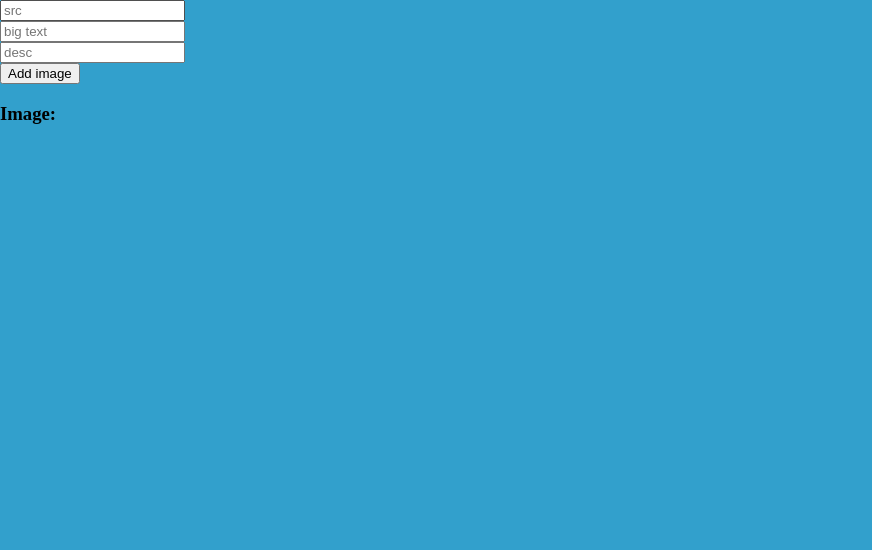
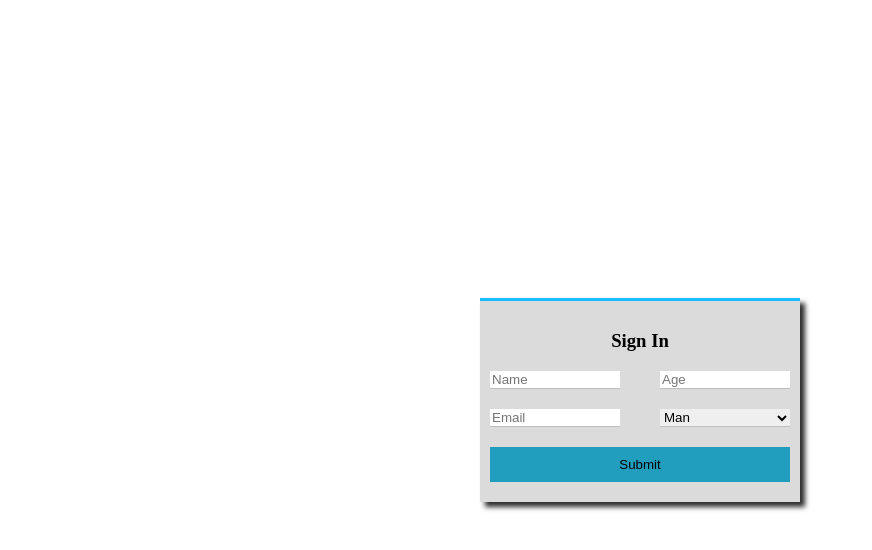
Before and after one commit to First-HoWL/React-Class, a React (Create React App) app: page / in a window 1280 px wide. Shown: the top 550 px of the page, without its empty margins (0-872 px from the left). Built offline with nearby package versions, Linux system fonts and the light colour scheme.

Commit message:
create register form

```diff
--- a/src/App.js
+++ b/src/App.js
@@ -1,113 +1,13 @@
 import { useState } from "react";
 import "./styles.css";
 
-function PersonalSite({ profile }) {
-  return (
-    <>
-      <h3>
-        {profile.firstName} {profile.secName} {profile.surName}
-      </h3>
-      <h4>{profile.phone}</h4>
-      <h4>{profile.email}</h4>
-      <h4>{profile.adress}</h4>
-      <h4>{profile.workExperience}</h4>
-      <h4>{profile.skills}</h4>
-      <img src={profile.img}></img>
-    </>
-  );
-}
-
-function ThemeSwitch({ onClick }) {
-  const [ispressed, setIsPressed] = useState(true);
-  return (
-    <div
-      onClick={() => {
-        setIsPressed(ispressed ? false : true);
-        onClick(ispressed);
-      }}
-      className={ispressed ? "radButton" : "radButton on"}
-    >
-      <div className="circleBtn"></div>
-    </div>
-  );
-}
-
-function PageButton({ onClick, message, active }) {
-  return (
-    <button onClick={onClick} className={active ? "active" : ""}>
-      {message}
-    </button>
-  );
-}
-
-function PagesSwitch({ onChange, activePage }) {
-  return (
-    <>
-      <div className="navBar">
-        <PageButton
-          onClick={() => onChange(1)}
-          active={activePage == 1}
-          message="First"
-        />
-        <PageButton
-          onClick={() => onChange(2)}
-          active={activePage == 2}
-          message="Seccond"
-        />
-        <PageButton
-          onClick={() => onChange(3)}
-          active={activePage == 3}
-          message="Third"
-        />
-      </div>
-    </>
-  );
-}
-
-function PagesWindow() {
-  const [activePage, setActivePage] = useState(1);
-  return (
-    <>
-      <PagesSwitch
-        onChange={(num) => setActivePage(num)}
-        activePage={activePage}
-      />
-      {activePage == 1 ? (
-        <FirstPage />
-      ) : activePage == 2 ? (
-        <SecPage />
-      ) : activePage == 3 ? (
-        <ThirdPage />
-      ) : (
-        ""
-      )}
-      <p>{activePage}</p>
-    </>
-  );
-}
-
-function FirstPage() {
-  return (
-    <img src="https://shuba.life/static/content/thumbs/660x440/7/f4/b5ymju---c3x2x50px50p-up--0d6385942b23a21478b21096172ecf47.jpg" />
-  );
-}
-function SecPage() {
-  return (
-    <img src="https://goodfruits.com.ua/wp-content/uploads/2024/02/tomat-krasn%D1%8Bj-scaled-1.jpg" />
-  );
-}
-function ThirdPage() {
-  return (
-    <img src="https://images.prom.ua/1289180610_w$%7Bwidth%7D_h$%7Bheight%7D_vse-pro-mango.jpg" />
-  );
-}
-
 function GetImage({ url, bigtext, desc }) {
+  console.log(url);
   return (
     <>
       <div className="card">
         <img
-          src={url}
+          src={url == "" ? "  " : url}
           onError={(e) => {
             e.target.src =
               "https://encrypted-tbn0.gstatic.com/images?q=tbn:ANd9GcTq28kcrRkckC-x3mW3IMKjn2HHq8gR8_oVxA&s";
@@ -172,15 +72,132 @@
   );
 }
 
+function RegisterForm() {
+  const [formData, setFormData] = useState({
+    name: "",
+    age: "",
+    email: "",
+    gender: "Man",
+  });
+  const [errors, setErrors] = useState({});
+
+  function handleChange(e) {
+    const { name, value } = e.target;
+    setFormData((prev) => ({
+      ...prev,
+      [name]: value,
+    }));
+  }
+
+  function validation() {
+    const newErrors = {};
+    if (formData.name.trim() === "") {
+      newErrors.name = "Поле не може бути порожнім!";
+    } else if (formData.name.trim().length < 3) {
+      newErrors.name = "Ім'я повинно містити щонайменше 3 символи!";
+    }
+    if (formData.age.trim() === "") {
+      newErrors.age = "Поле не може бути порожнім!";
+    } else if (formData.age < 0) {
+      newErrors.age = "Вік не може бути від'ємним";
+    }
+    if (formData.email.trim() === "") {
+      newErrors.email = "Поле не може бути порожнім!";
+    } else if (formData.email.startsWith("@")) {
+      newErrors.email = "Емаіл не може починатися з @!";
+    } else if (formData.email.endsWith("@")) {
+      newErrors.email = "Емаіл не може закінчуватися на @!";
+    } else if (!formData.email.includes("@")) {
+      newErrors.email = "Емаіл має включати @!";
+    }
+    if (formData.gender.trim() === "Croissant") {
+      newErrors.gender = "Ви не круасан!";
+    }
+
+    return newErrors;
+  }
+
+  return (
+    <div className="divForm">
+      <form
+        className="logiform"
+        onSubmit={(e) => {
+          e.preventDefault();
+          const newErrors = validation();
+          setErrors(newErrors);
+          if (Object.keys(newErrors).length === 0) {
+            alert("Помилок немає");
+          }
+        }}
+      >
+        <h3>Sign In</h3>
+        <div className="row">
+          <div className="blockOfForm">
+            <input
+              type="text"
+              name="name"
+              placeholder="Name"
+              value={formData.name}
+              onChange={handleChange}
+              className={errors.name ? "error" : ""}
+            />
+            {errors.name != "" && <span className="error">{errors.name}</span>}
+          </div>
+          <div className="blockOfForm">
+            <input
+              type="number"
+              name="age"
+              placeholder="Age"
+              value={formData.age}
+              onChange={handleChange}
+              className={errors.age ? "error" : ""}
+            />
+            {errors.age && <span className="error">{errors.age}</span>}
+          </div>
+        </div>
+        <div className="row">
+          <div className="blockOfForm">
+            <input
+              type="text"
+              name="email"
+              placeholder="Email"
+              value={formData.email}
+              onChange={handleChange}
+              className={errors.email ? "error" : ""}
+            />
+            {errors.email && <span className="error">{errors.email}</span>}
+          </div>
+          <div className="blockOfForm">
+            <select
+              name="gender"
+              value={formData.gender}
+              onChange={handleChange}
+              className={errors.gender ? "error" : ""}
+            >
+              <option>Man</option>
+              <option>Woman</option>
+              <option>None</option>
+              <option>Croissant</option>
+            </select>
+
+            {errors.gender && <span className="error">{errors.gender}</span>}
+          </div>
+        </div>
+        <button type="submit">Submit</button>
+
+        {/* <p>{formData.name}</p>
+        <p>{formData.age}</p>
+        <p>{formData.email}</p>
+        <p>{formData.gender}</p> */}
+      </form>
+    </div>
+  );
+}
+
 export default function App() {
-  const [theme, setTheme] = useState("");
-  const [isPressed, setIsPressed] = useState(false);
   return (
     <>
-      {/* <main>
-        <PagesWindow />
-      </main> */}
-      <Func />
+      <RegisterForm />
     </>
   );
 }
--- a/src/styles.css
+++ b/src/styles.css
@@ -5,26 +5,7 @@
 body {
   margin: 0;
   padding: 0;
-  background-color: rgb(50, 160, 204);
-}
-
-div.navBar {
-  display: flex;
-  width: 100vw;
-  height: 50px;
-  padding: 10px;
-  background-color: white;
-}
-div.navBar > button {
-  border: 0;
-  background-color: white;
-  margin-left: 10px;
-  margin-right: 10px;
-}
-
-div.navBar > button.active {
-  border-bottom: 1px solid #34aaf3;
-  color: #34aaf3;
+  background-color: #ffffff;
 }
 
 img {
@@ -58,3 +39,75 @@
   padding-left: 10px;
   margin-bottom: 0;
 }
+
+span.error {
+  color: red;
+  max-width: 120px;
+}
+
+input.error {
+  border-color: red;
+  color: red;
+}
+
+select.error {
+  border-color: red;
+}
+div.divForm {
+  display: flex;
+  justify-content: center;
+  flex-direction: column;
+  align-items: center;
+  height: 100vh;
+}
+
+form.logiform {
+  background-color: rgb(219, 219, 219);
+  padding: 10px;
+  padding-bottom: 20px;
+  border-top: 3px solid rgb(25, 188, 252) !important;
+  border: 0px solid grey;
+  width: 300px;
+  box-shadow: 5px 5px 5px rgb(46, 45, 45);
+}
+form.logiform > div > div > select,
+input {
+  border-bottom: 1px solid rgb(190, 190, 190) !important;
+  border: 0px solid black;
+  max-width: 130px;
+}
+
+input:focus {
+  outline: none;
+  border-bottom: 1px solid rgb(44, 44, 44) !important;
+}
+select:focus {
+  outline: none;
+  border-bottom: 1px solid rgb(44, 44, 44) !important;
+}
+
+form.logiform > button {
+  width: 100%;
+  border: 0px solid black;
+  background-color: rgb(33, 158, 189);
+  padding: 10px;
+}
+form.logiform > div.row {
+  display: flex;
+  justify-content: space-between;
+  margin: 10px 0 20px 0;
+}
+form.logiform > div.blockOfForm {
+  width: 130px;
+  display: flex;
+  flex-direction: column;
+}
+form.logiform > div.row > div.blockOfForm {
+  width: 130px;
+  display: flex;
+  flex-direction: column;
+}
+form.logiform > h3 {
+  display: flex;
+  justify-content: center;
+}
```
